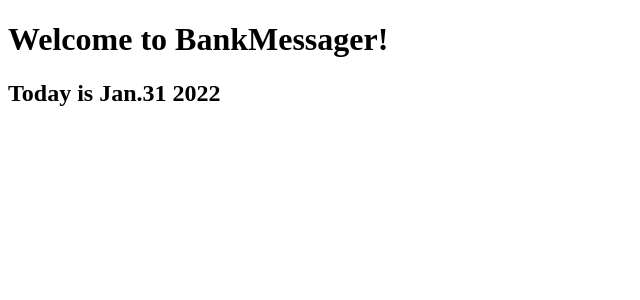
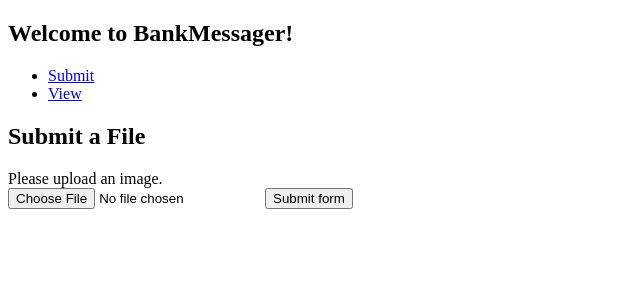
Before and after one commit to JiamuLiu99/BankMsg, a Flask app: page / in a window 1280 px wide. Shown: the top 300 px of the page, without its empty margins (0-640 px from the left). Run offline with Flask 2, Linux system fonts and the light colour scheme.

Commit message:
add base index and view

```diff
--- a/app.py
+++ b/app.py
@@ -1,10 +1,14 @@
+import re
 from flask import Flask, render_template
 app = Flask(__name__)
 
 @app.route("/")
-
 def index():
     return render_template("index.html")
 
+@app.route('/view/')
+def view_records():
+    return render_template('view.html')
+
 if __name__ == "__main__":
     app.run(debug = True)
--- /dev/null
+++ b/templates/base.html
@@ -0,0 +1,17 @@
+<!doctype html>
+<link rel="stylesheet" href="{{ url_for('static', filename='style.css') }}">
+<title>{% block title %}{% endblock %} - PIC16B Website</title>
+<nav>
+  <h1>Welcome to BankMessager!</h1>
+  <!-- <b>Navigation:</b> -->
+  <ul>
+    <li><a href="{{ url_for('index') }}">Submit</a></li>
+    <li><a href="{{ url_for('view_records')}}">View</a></li>
+  </ul>
+</nav>
+<section class="content">
+  <header>
+    {% block header %}{% endblock %}
+  </header>
+  {% block content %}{% endblock %}
+</section>
--- a/templates/index.html
+++ b/templates/index.html
@@ -1,13 +1,29 @@
-<!DOCTYPE html>
-<html lang="en">
-<head>
-    <meta charset="UTF-8">
-    <meta http-equiv="X-UA-Compatible" content="IE=edge">
-    <meta name="viewport" content="width=device-width, initial-scale=1.0">
-    <title>BankMessager</title>
-</head>
-<body>
-    <h1>Welcome to BankMessager!</h1>
-    <h2>Today is Jan.31 2022</h2>
-</body>
-</html>
+{% extends 'base.html' %}
+
+{% block header %}
+  <h1>{% block title %}Submit a File{% endblock %}</h1>
+{% endblock %}
+
+{% block content %}
+  <form method="post" enctype="multipart/form-data">
+      <label for="image">Please upload an image.</label><br>
+      <input type="file" name="image" id="image">
+      <input type="submit" value="Submit form">
+  </form>
+
+  {% if thanks %}
+    Thanks for submitting a file!
+  {% endif %}
+
+  {% if digit %}
+    <br>
+    Thanks for the image!  It looks like a {{digit}}.
+    <br>
+    <img src="{{ image }}", alt="an 8x8 visualization of the supplied digit."/>
+  {% endif %}
+
+  {% if error %}
+    <br>
+    Oh no, we couldn't use that file!  Please upload an 8x8 numpy array as a text file.
+  {% endif %}
+{% endblock %}
--- /dev/null
+++ b/templates/view.html
@@ -0,0 +1,2 @@
+{% extends 'base.html' %}
+<h1>VIEW</h1>
```
Also changed, not shown: static/style.css (added).
